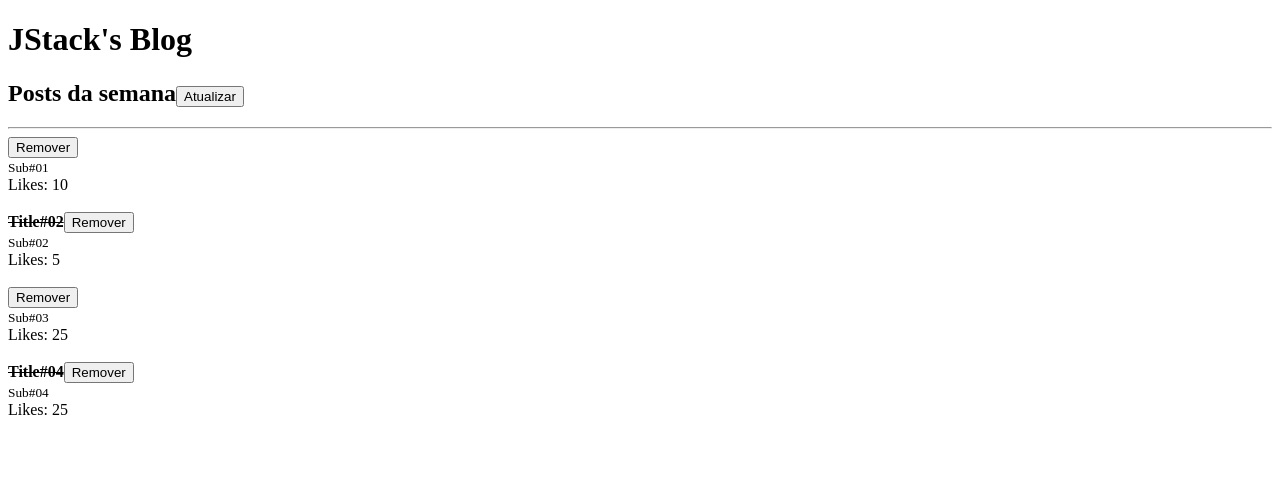
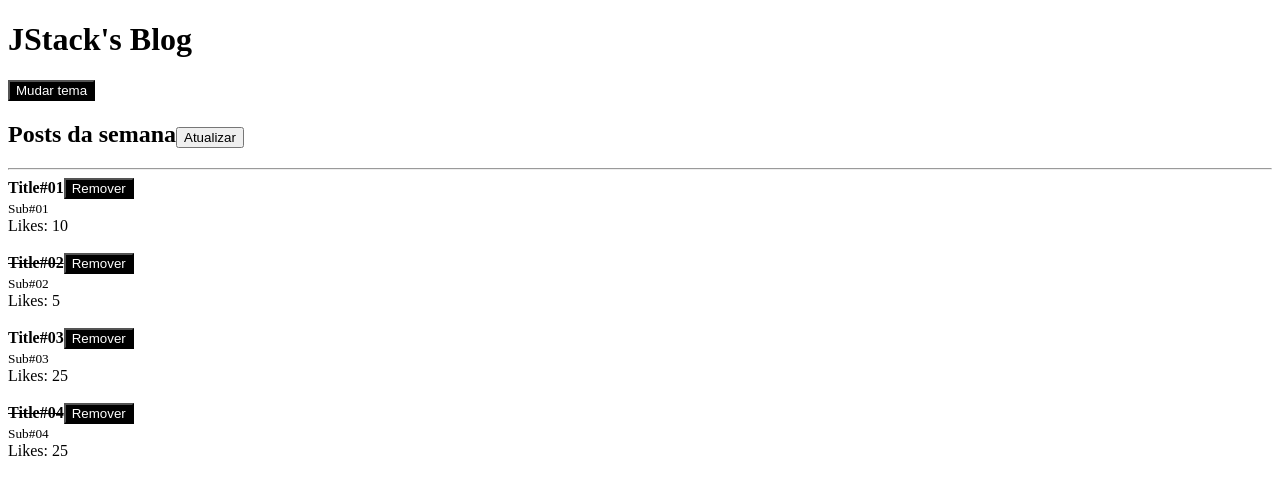
Before and after one commit to Vittor-Emanoel/Fundamentos-react, a React app: page / in a window 1280 px wide. Shown: the top 494 px of the page. Built offline with nearby package versions, Linux system fonts and the light colour scheme.

Commit message:
context API

```diff
--- a/src/App.js
+++ b/src/App.js
@@ -1,16 +1,42 @@
-import React, { useState } from 'react';
-import Header from './Header';
-import Post from './Post';
+import React, { useState } from 'react'
+import Header from './Header'
+import Post from './Post'
+import { ThemeProvider } from './ThemeContext'
 
+//contextAPI
 
 // React trabalha com imutabilidade
 
 export function App() {
   const [posts, setPosts] = useState([
-  {id: Math.random(), title: 'Title#01', subtitle: 'Sub#01', likes: 20, read: false},
-  {id: Math.random(), title: 'Title#02', subtitle: 'Sub#02', likes: 10, read: true},
-  {id: Math.random(), title: 'Title#03', subtitle: 'Sub#03', likes: 50, read: false},
-  {id: Math.random(), title: 'Title#04', subtitle: 'Sub#04', likes: 50, read: true}
+    {
+      id: Math.random(),
+      title: 'Title#01',
+      subtitle: 'Sub#01',
+      likes: 20,
+      read: false,
+    },
+    {
+      id: Math.random(),
+      title: 'Title#02',
+      subtitle: 'Sub#02',
+      likes: 10,
+      read: true,
+    },
+    {
+      id: Math.random(),
+      title: 'Title#03',
+      subtitle: 'Sub#03',
+      likes: 50,
+      read: false,
+    },
+    {
+      id: Math.random(),
+      title: 'Title#04',
+      subtitle: 'Sub#04',
+      likes: 50,
+      read: true,
+    },
   ])
 
   function handleRefresh() {
@@ -20,21 +46,20 @@ function handleRefresh() {
         id: Math.random(),
         title: `Title#0${prevState.length + 1}`,
         subtitle: `Sub#0${prevState.length + 1}`,
-        likes: 50
-      }])
+        likes: 50,
+      },
+    ])
   }
 
   function handleRemovePost(postId) {
-   setPosts((prevState) => (
-    prevState.filter(post => post.id !== postId)
-   )
-  )
+    setPosts((prevState) => prevState.filter((post) => post.id !== postId))
   }
 
   return (
-    <>
+    <ThemeProvider>
       <Header>
-        <h2>Posts da semana
+        <h2>
+          Posts da semana
           <button onClick={handleRefresh}>Atualizar</button>
         </h2>
       </Header>
@@ -48,6 +73,6 @@ function handleRemovePost(postId) {
           post={post}
         />
       ))}
-    </>
+    </ThemeProvider>
   )
 }
--- /dev/null
+++ b/src/Button.js
@@ -0,0 +1,28 @@
+import PropTypes from 'prop-types'
+import React, { useContext } from 'react'
+import { ThemeContext } from './ThemeContext'
+
+function Button(props) {
+  const { theme } = useContext(ThemeContext)
+
+  console.log({ theme })
+
+  return (
+    <button
+      onClick={props.onClick}
+      style={{
+        color: theme === 'dark' ? '#FFFFFF' : '#000',
+        backgroundColor: theme === 'dark' ? '#000' : '#FFFFFF',
+      }}
+    >
+      {props.children}
+    </button>
+  )
+}
+
+Button.propTypes = {
+  children: PropTypes.node.isRequired,
+  onClick: PropTypes.func.isRequired,
+}
+
+export default Button
--- a/src/Header.js
+++ b/src/Header.js
@@ -1,22 +1,28 @@
-import PropTypes from 'prop-types';
-import React from "react";
+import PropTypes from 'prop-types'
+import React, { useContext } from 'react'
+import Button from './Button'
+import { ThemeContext } from './ThemeContext'
 
-function Header({title, children}) {
+function Header(props) {
+  const { onToggleTheme } = useContext(ThemeContext)
+  console.log({ onToggleTheme })
+
   return (
-      <>
-          <h1>{title}</h1>
-          {children}
-      </>
-   );
+    <>
+      <h1>{props.title}</h1>
+      <Button onClick={onToggleTheme}>Mudar tema</Button>
+      {props.children}
+    </>
+  )
 }
 
 Header.propTypes = {
-    title: PropTypes.string,
-    children: PropTypes.node,
-};
+  title: PropTypes.string,
+  children: PropTypes.node,
+}
 
 Header.defaultProps = {
-    title: `JStack's Blog`
+  title: `JStack's Blog`,
 }
 
-export default Header;
+export default Header
--- a/src/Post.js
+++ b/src/Post.js
@@ -1,5 +1,6 @@
-import PropTypes from 'prop-types';
-import React from "react";
+import PropTypes from 'prop-types'
+import React from 'react'
+import PostHeader from './PostHeader'
 
 //props => propriedades
 function Post(props) {
@@ -7,10 +8,14 @@ function Post(props) {
   return (
     <>
       <article>
-      <strong>
-        {props.post.read && <s>{props.post.title}</s>}
-      </strong>
-      <button onClick={() => props.onRemove(props.post.id)}>Remover</button>
+        <PostHeader
+          onRemove={props.onRemove}
+          post={{
+            id: props.post.id,
+            title: props.post.title,
+            read: props.post.read,
+          }}
+        />
         <br />
         <small>{props.post.subtitle}</small>
         <br />
@@ -18,7 +23,7 @@ function Post(props) {
       </article>
       <br />
     </>
-  );
+  )
 }
 
 Post.propTypes = {
@@ -28,8 +33,8 @@ Post.propTypes = {
     id: PropTypes.number.isRequired,
     title: PropTypes.string.isRequired,
     subtitle: PropTypes.string.isRequired,
-    read: PropTypes.bool.isRequired
-  }).isRequired
+    read: PropTypes.bool.isRequired,
+  }).isRequired,
 }
 
-export default Post;
+export default Post
--- /dev/null
+++ b/src/PostHeader.js
@@ -0,0 +1,25 @@
+import PropTypes from 'prop-types'
+import React from 'react'
+import Button from './Button'
+
+function PostHeader(props) {
+  return (
+    <>
+      <strong>
+        {props.post.read && <s>{props.post.title}</s>}
+        {!props.post.read && props.post.title}
+      </strong>
+      <Button onClick={() => props.onRemove(props.post.id)}>Remover</Button>
+    </>
+  )
+}
+
+PostHeader.propTypes = {
+  onRemove: PropTypes.func.isRequired,
+  post: PropTypes.shape({
+    id: PropTypes.number.isRequired,
+    title: PropTypes.string.isRequired,
+    read: PropTypes.bool.isRequired,
+  }).isRequired,
+}
+export default PostHeader
--- /dev/null
+++ b/src/ThemeContext.js
@@ -0,0 +1,17 @@
+import React, { createContext, useState } from 'react'
+
+export const ThemeContext = createContext('dark')
+
+export function ThemeProvider({ children }) {
+  const [theme, setTheme] = useState('dark')
+
+  function handleToggleTheme() {
+    setTheme((prevState) => (prevState === 'dark' ? 'light' : 'dark'))
+  }
+
+  return (
+    <ThemeContext.Provider value={{ theme, onToggleTheme: handleToggleTheme }}>
+      {children}
+    </ThemeContext.Provider>
+  )
+}
```
Lines whose indentation alone changed are shown as unchanged.
